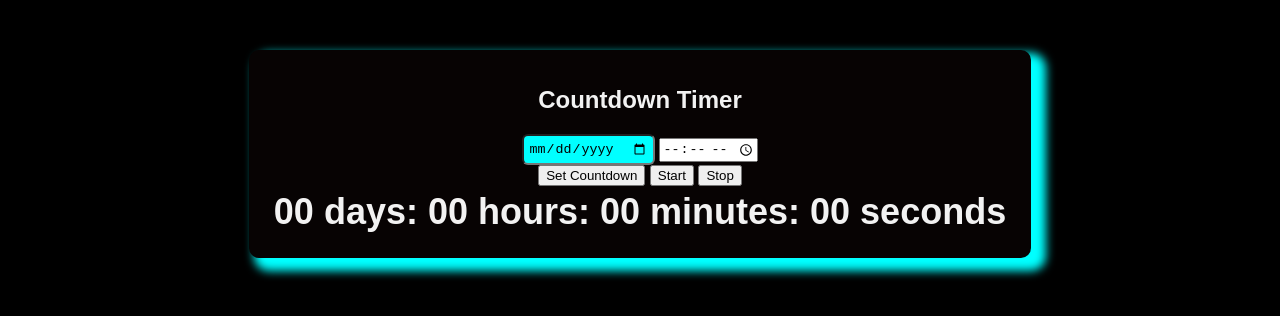
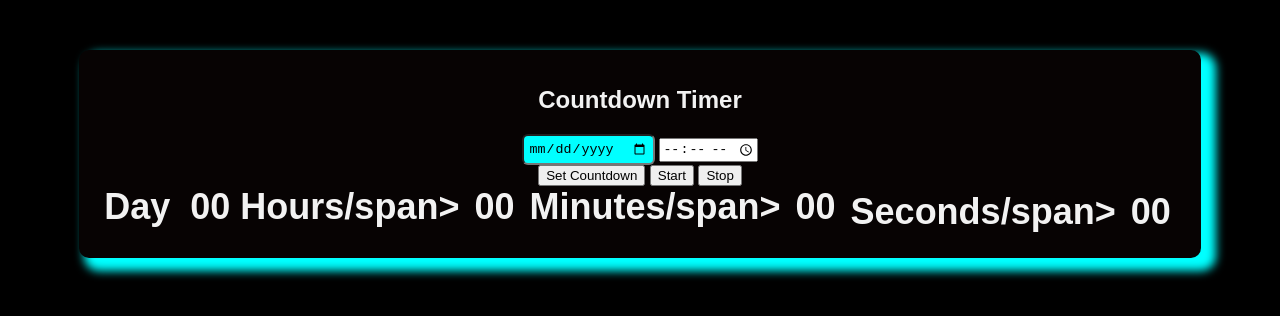
Before and after one commit to tabbumulla/countdown-timer, a plain HTML site: page index.html in a window 1280 px wide. Drawn offline with Linux system fonts and the light colour scheme.

Commit message:
1234
12345

```diff
--- a/index.html
+++ b/index.html
@@ -21,13 +21,20 @@
              </div>
     </div>
         <div class="timer">
-            <span id="days">00 </span>
-            <span>days:</span>
-            <span id="hours">00 </span>
-            <span>hours:</span>
-            <span id="minutes">00 </span>
-            <span>minutes:</span>
-            <span id="seconds">00 </span><span>seconds</span>
+            <div>
+                <span name="days">Day</span>
+            <span id="0">00 </span>
+                </div>
+            <div>
+               <span name="hours">Hours/span>
+            <span id="0">00 </span>
+        </div>
+            <div>
+                <span name="minutes">Minutes/span>
+            <span id="0">00 </span>
+                </div>
+               <span name="seconts">Seconds/span>
+            <span id="0">00 </span>
         </div>
     </div>
 
```
